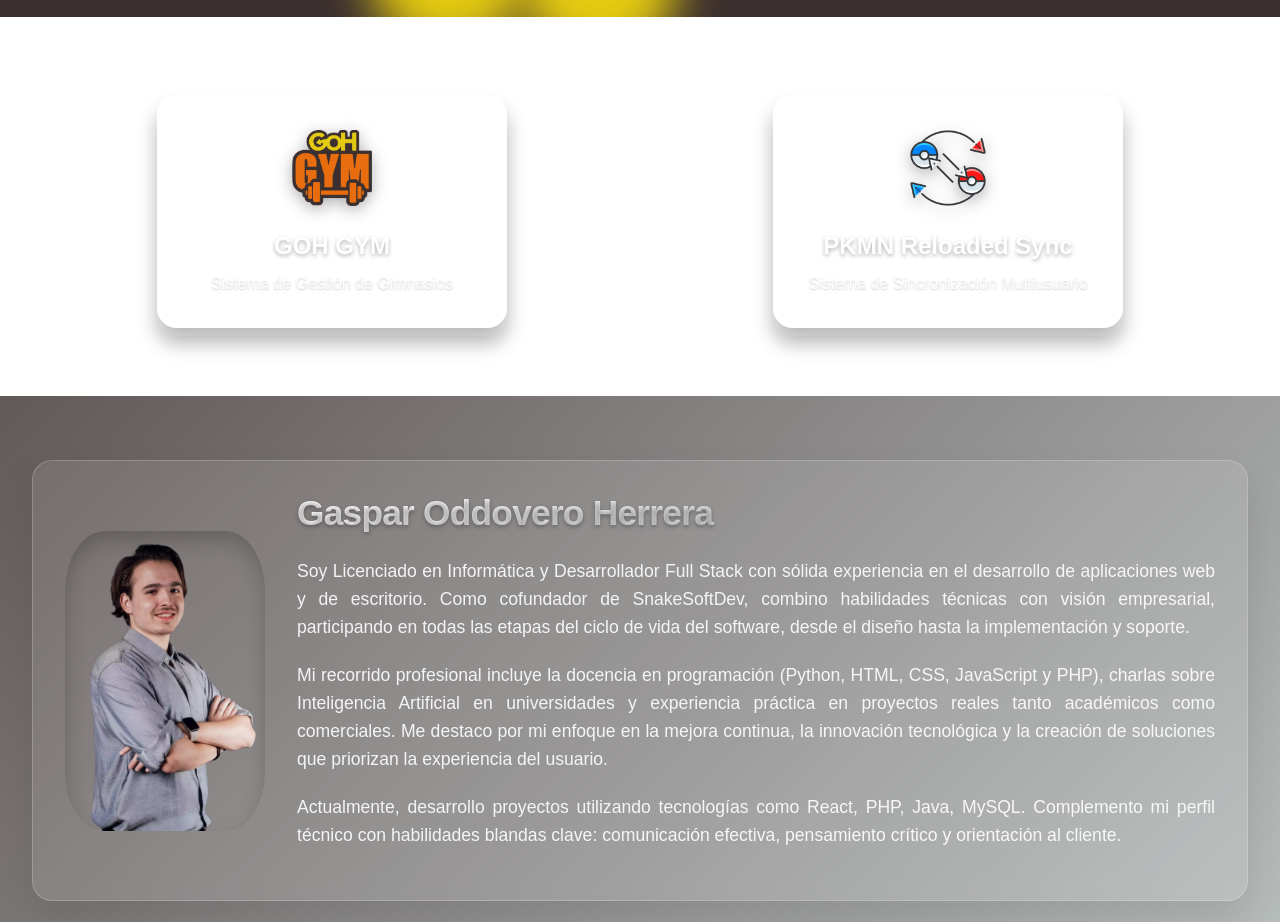
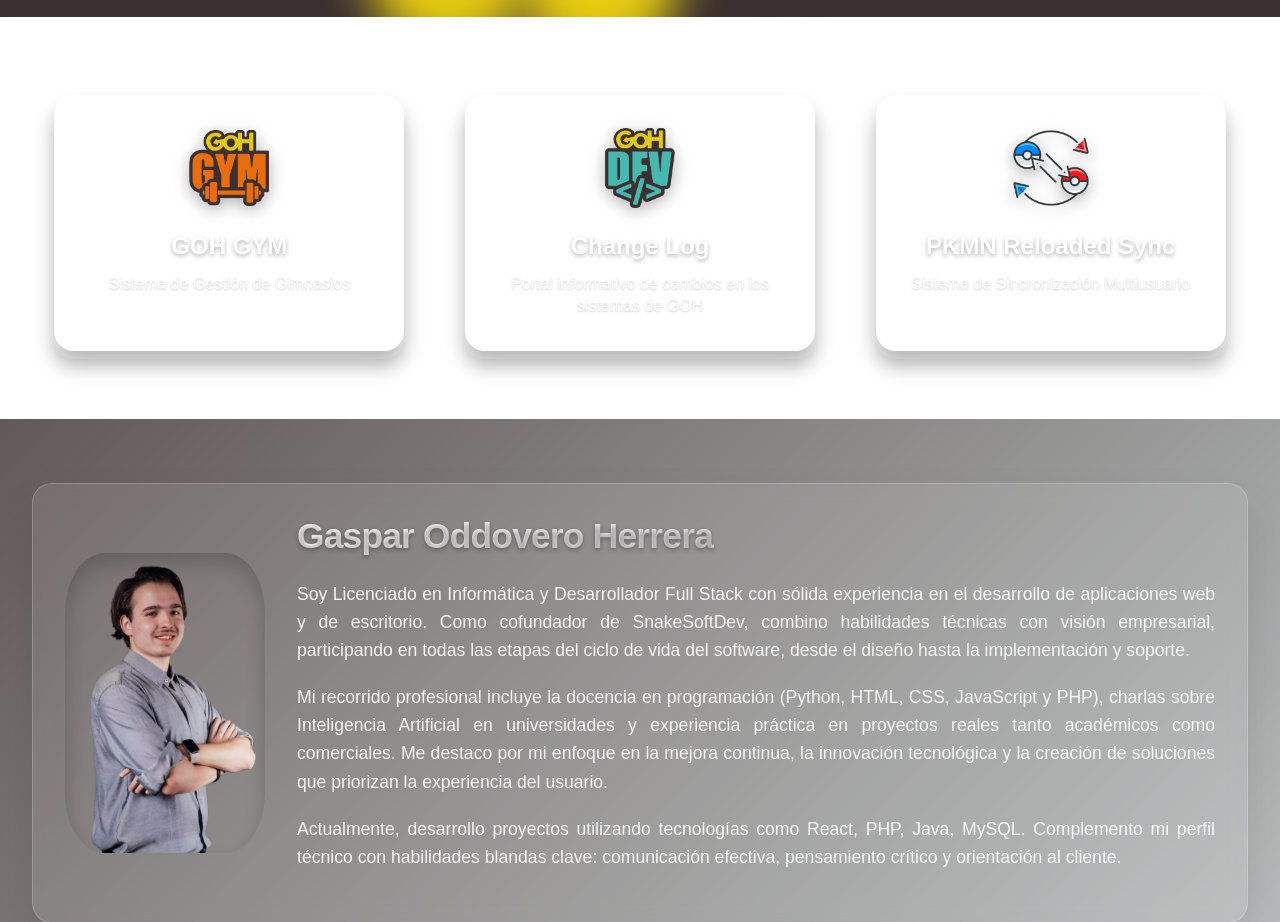
Before and after one commit to GOddovero/portfolio, a PHP site: page / in a window 1280 px wide. Shown: the part 783-1705 px from the top of the page. Run offline with PHP 8.4, Linux system fonts and the light colour scheme.

Commit message:
Se agrego acceso rapido al changelog

```diff
--- a/quick-access.php
+++ b/quick-access.php
@@ -9,7 +9,14 @@
                 <h3>GOH GYM</h3>
                 <p>Sistema de Gestión de Gimnasios</p>
             </a>
-
+            <!-- Card Change Log -->
+            <a href="https://goh-dev.com.ar/cambios-goh" class="quick-access-card" title="GOH GYM - Sistema de Gestión de Gimnasios" onclick="window.open(this.href, '_blank'); return false;">
+                <div class="quick-card-logo">
+                    <img src="img/GOH-DEV.png" alt="GOH GYM">
+                </div>
+                <h3>Change Log</h3>
+                <p>Portal informativo de cambios en los sistemas de GOH</p>
+            </a>
             <!-- Card PKMN Reloaded -->
             <a href="https://goh-dev.com.ar/pkmrlp/" class="quick-access-card" title="PKMN Reloaded Sync" onclick="window.open(this.href, '_blank'); return false;">
                 <div class="quick-card-logo">
```
Also changed, not shown: img/GOH-DEV.png (added).
